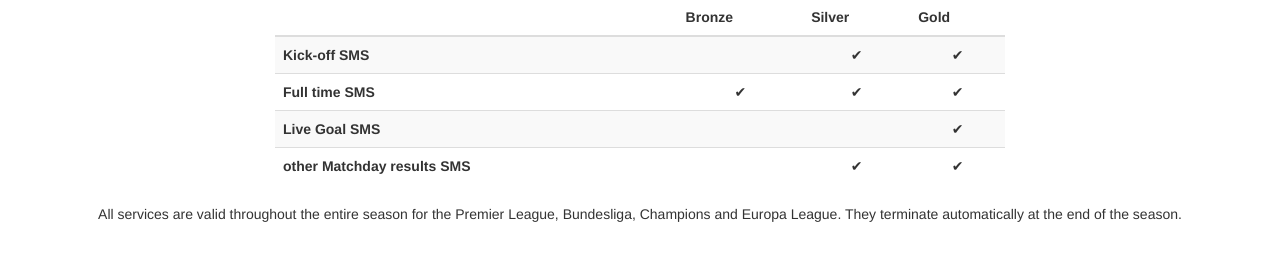
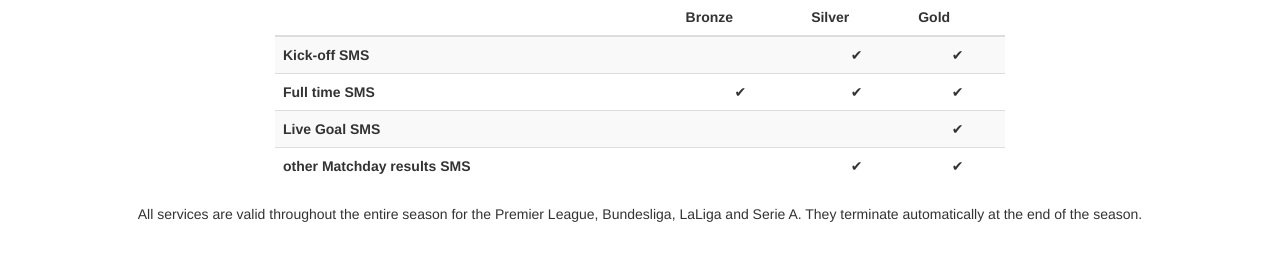
Before and after one commit to paulodicanio86/goalsms, a Flask app: template sms_hunt/templates/services.html in a window 1280 px wide. Shown: the part 328-599 px from the top of the page. Run offline with Flask 2, Linux system fonts and the light colour scheme; the template is opened without the code that fills it: most values are stand-ins (such as "Sample title", 1, 10 or a date in 2020); parts of the project's set-up code (start-up, migrations or seed data) failed here and were passed over; some libraries are stand-ins or nearby versions.

Commit message:
Liga logo and description change

```diff
--- a/sms_hunt/templates/layout.html
+++ b/sms_hunt/templates/layout.html
@@ -110,15 +110,15 @@
         </div>
         <div class="col-md-2 col-xs-12">
             <p align="center">
-                <img src="{{ url_for('static', filename='logos/champions_league.png') }}" alt="Champions League"
-                     title="Champions League"
+                <img src="{{ url_for('static', filename='logos/la_liga.png') }}" alt="LaLiga"
+                     title="LaLiga"
                      height="112px" width="117px"/>
             </p>
         </div>
         <div class="col-md-3 col-xs-12">
             <p align="center">
-                <img src="{{ url_for('static', filename='logos/europa_league.png') }}" alt="Europa League"
-                     title="Europa League"
+                <img src="{{ url_for('static', filename='logos/serie_a.png') }}" alt="Serie A"
+                     title="Serie A"
                      height="142px" width="100px"/>
             </p>
         </div>
--- a/sms_hunt/templates/services.html
+++ b/sms_hunt/templates/services.html
@@ -65,9 +65,8 @@
 
     <div class="finish row">
         <p>
-            All services are valid throughout the entire season for the Premier League, Bundesliga, Champions and Europa
-            League. They terminate
-            automatically at the end of the season.
+            All services are valid throughout the entire season for the Premier League, Bundesliga, LaLiga and Serie A.
+            They terminate automatically at the end of the season.
         </p>
     </div>
 
```
